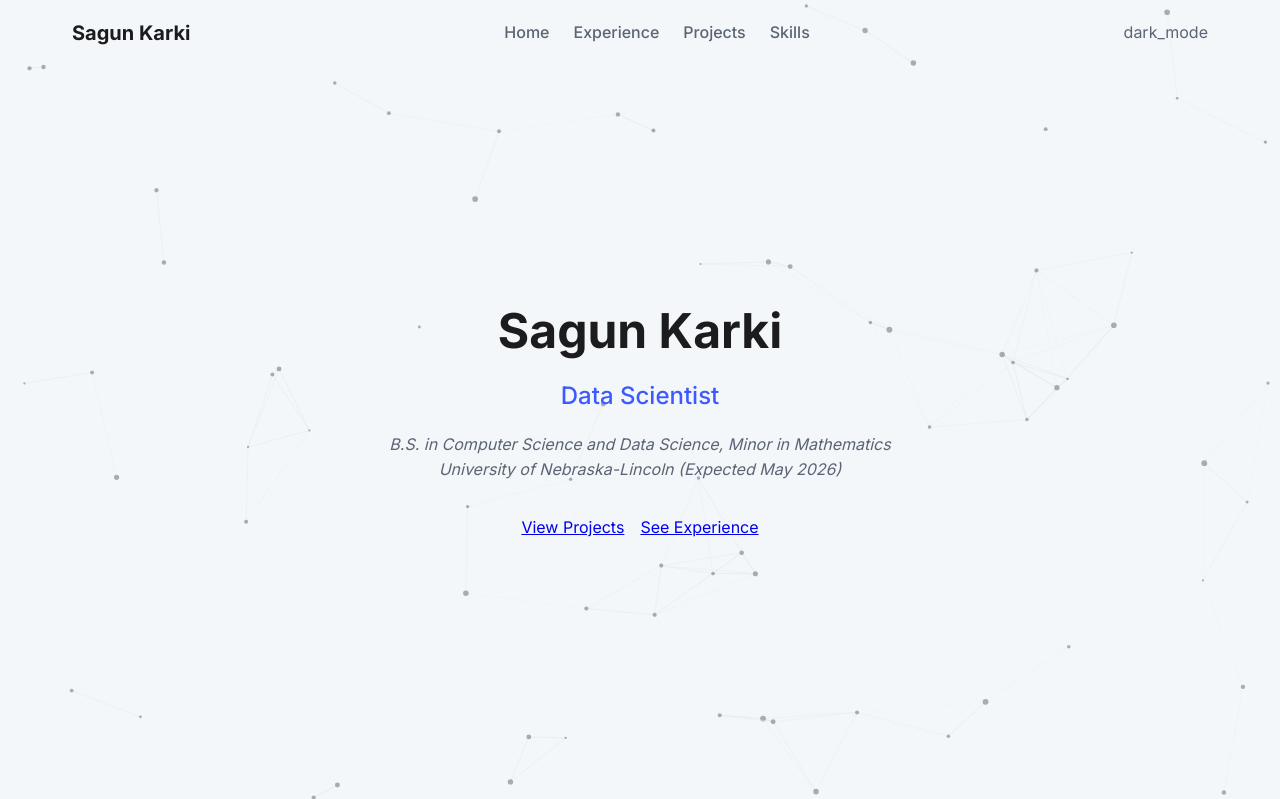
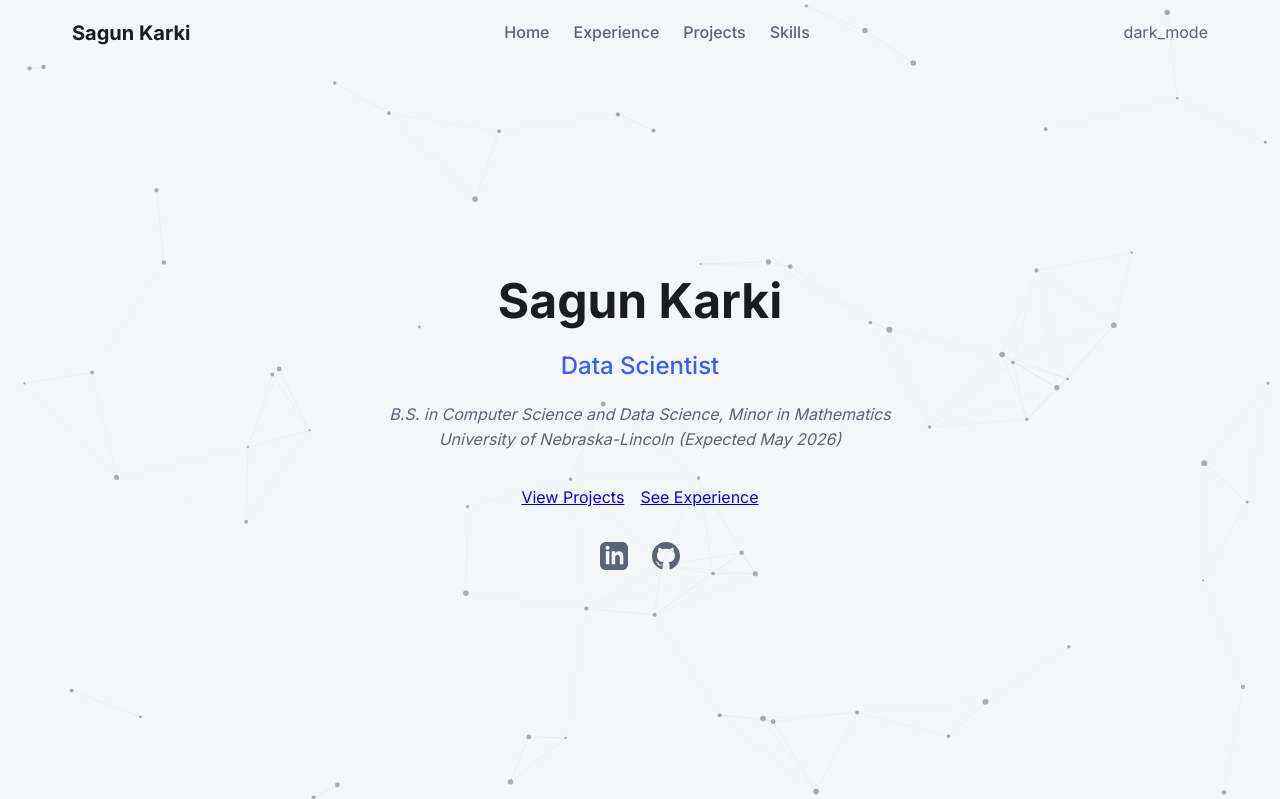
Before and after one commit to sagun-karki/portfolio-website, a Flask app: page / in a window 1280 px wide. Shown: the top 799 px of the page. Run offline with Flask 3, Linux system fonts and the light colour scheme; some libraries are stand-ins or nearby versions.

Commit message:
added links to github and linkedin on home section

```diff
--- a/api/static/css/styles.css
+++ b/api/static/css/styles.css
@@ -255,7 +255,32 @@ main {
     display: flex;
     gap: 1rem;
     justify-content: center;
+    margin-bottom: 2rem;
 }
+
+.hero-socials {
+    display: flex;
+    justify-content: center;
+    gap: 1.5rem;
+}
+
+.hero-socials a {
+    color: var(--color-text-secondary);
+    display: inline-block;
+    transition: transform 0.3s ease, color 0.3s ease;
+}
+
+.hero-socials a:hover {
+    transform: translateY(-5px);
+    color: var(--color-primary);
+}
+
+.hero-socials svg {
+    width: 28px;
+    height: 28px;
+    display: block;
+}
+
 
 /* NEW: Styles for glassy hero buttons */
 .hero-links md-filled-button,
--- a/api/templates/index.html
+++ b/api/templates/index.html
@@ -12,6 +12,20 @@
       </a>
       <a href="#experience">
         <md-outlined-button>See Experience</md-outlined-button>
+      </a>
+    </div>
+    <div class="hero-socials">
+      <a href="https://www.linkedin.com/in/sagunkarki/" target="_blank" aria-label="LinkedIn">
+        <svg xmlns="http://www.w3.org/2000/svg" width="24" height="24" viewBox="0 0 24 24" fill="currentColor">
+          <path
+            d="M19 0h-14c-2.761 0-5 2.239-5 5v14c0 2.761 2.239 5 5 5h14c2.762 0 5-2.239 5-5v-14c0-2.761-2.238-5-5-5zm-11 19h-3v-11h3v11zm-1.5-12.268c-.966 0-1.75-.79-1.75-1.764s.784-1.764 1.75-1.764 1.75.79 1.75 1.764-.783 1.764-1.75 1.764zm13.5 12.268h-3v-5.604c0-3.368-4-3.113-4 0v5.604h-3v-11h3v1.765c1.396-2.586 7-2.777 7 2.476v6.759z" />
+          </svg>
+      </a>
+      <a href="https://github.com/sagun-karki" target="_blank" aria-label="GitHub">
+        <svg xmlns="http://www.w3.org/2000/svg" width="24" height="24" viewBox="0 0 24 24" fill="currentColor">
+          <path
+            d="M12 0c-6.626 0-12 5.373-12 12 0 5.302 3.438 9.8 8.207 11.387.599.111.793-.261.793-.577v-2.234c-3.338.726-4.033-1.416-4.033-1.416-.546-1.387-1.333-1.756-1.333-1.756-1.089-.745.083-.729.083-.729 1.205.084 1.839 1.237 1.839 1.237 1.07 1.834 2.807 1.304 3.492.997.107-.775.418-1.305.762-1.604-2.665-.305-5.467-1.334-5.467-5.931 0-1.311.469-2.381 1.236-3.221-.124-.303-.535-1.524.117-3.176 0 0 1.008-.322 3.301 1.23.957-.266 1.983-.399 3.003-.404 1.02.005 2.047.138 3.006.404 2.291-1.552 3.297-1.23 3.297-1.23.653 1.653.242 2.874.118 3.176.77.84 1.235 1.911 1.235 3.221 0 4.609-2.807 5.624-5.479 5.921.43.372.823 1.102.823 2.222v3.293c0 .319.192.694.801.576 4.765-1.589 8.199-6.086 8.199-11.386 0-6.627-5.373-12-12-12z" />
+          </svg>
       </a>
     </div>
   </div>
```
